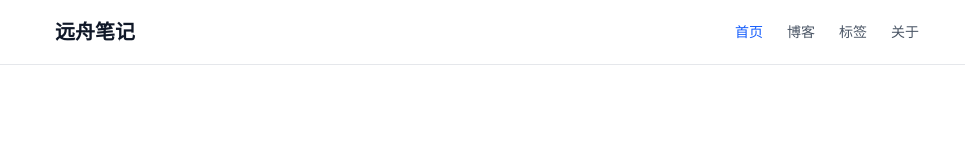
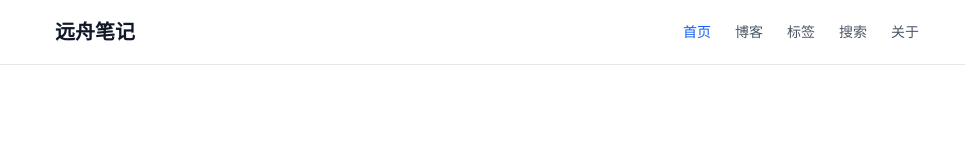
Before and after one commit to yuanzhounote/myblog, a Next.js app: page / in a window 1280 px wide. Shown: the top 157 px of the page, without its empty margins (153-1118 px from the left). Built offline with nearby package versions, Linux system fonts and the light colour scheme.

Commit message:
feat: 导航栏增加「搜索」入口，链接既有 /search 路由
- 此前 /search 页面已实现但未在导航暴露，用户无法直达
- navItems 新增 { href: '/search', label: '搜索' }，桌面与移动端菜单均生效
- 构建验证通过

```diff
--- a/src/components/Navigation.tsx
+++ b/src/components/Navigation.tsx
@@ -12,6 +12,7 @@ export default function Navigation() {
     { href: '/', label: '首页' },
     { href: '/blog', label: '博客' },
     { href: '/tags', label: '标签' },
+    { href: '/search', label: '搜索' },
     { href: '/about', label: '关于' },
   ];
 
```
